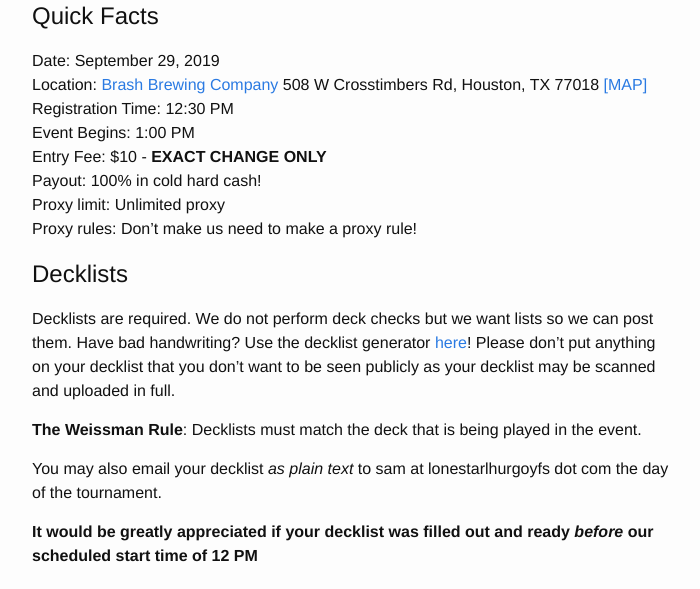
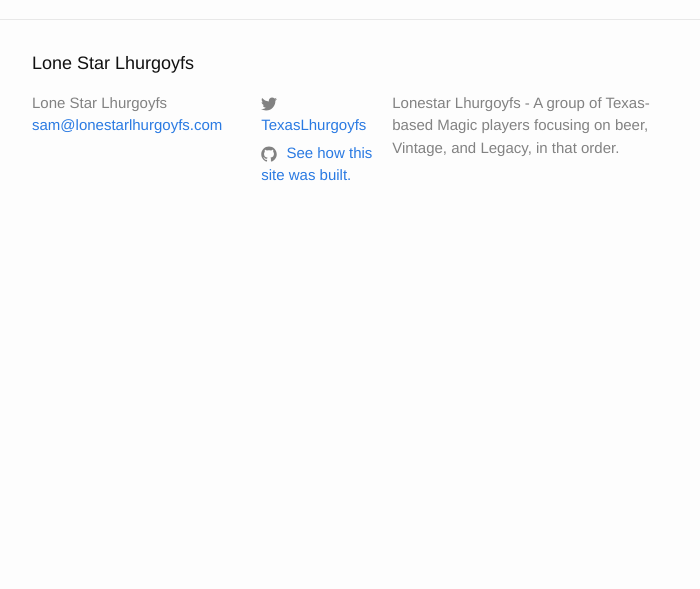
Before and after one commit to LoneStarLhurgoyfs/lonestarlhurgoyfs.github.io, a Jekyll site: the page built from HOUVintage.md, in a window 1280 px wide and 1400 px high, scrolled down 229 px. Shown: the top 589 px of the window, without its empty margins (288-988 px from the left). Built offline with Jekyll 4.4.1, drawn with Linux system fonts in a browser that asks for light colours; some of the changed text lies outside the part shown.

```diff
--- a/HOUVintage.md
+++ b/HOUVintage.md
@@ -1,47 +1,8 @@
 ---
 layout: page
-title: "HOU Vintage Sep 29"
+title: "HOU Vintage"
 permalink: /HOUVintage/
 redirect_from: "/nextVintageTournament/"
 ---
-Sunday September 29th, The Lone Star Lhurgoyfs return to Houston's 666th most metal brewery: Brash Brewing Company!
 
-# Quick Facts
-
-Date: September 29, 2019
-Location: [Brash Brewing Company](https://www.facebook.com/Brash-brewing-company-229796680431006/)  508 W Crosstimbers Rd, Houston, TX 77018 [[MAP]](https://goo.gl/maps/JbUmv9nZm1B2)
-Registration Time: 12:30 PM
-Event Begins: 1:00 PM
-Entry Fee: $10 - **EXACT CHANGE ONLY**
-Payout: 100% in cold hard cash!
-Proxy limit: Unlimited proxy
-Proxy rules: Don't make us need to make a proxy rule!
-
-# Decklists
-
-Decklists are required. We do not perform deck checks but we want lists so we can post them. Have bad handwriting? Use the decklist generator [here](https://decklist.org)! Please don't put anything on your decklist that you don't want to be seen publicly as your decklist may be scanned and uploaded in full.
-
-**The Weissman Rule**: Decklists must match the deck that is being played in the event.
-
-You may also email your decklist *as plain text* to sam at lonestarlhurgoyfs dot com the day of the tournament.
-
-**It would be greatly appreciated if your decklist was filled out and ready *before* our scheduled start time of 12 PM**
-
-# About Brash Brewing
-
-![](https://images.lonestarlhurgoyfs.com/brash/logo.png)
-
-Getting there: [[MAP]](https://goo.gl/maps/JbUmv9nZm1B2) Google Maps places 508 a bit off. If you're heading West on Crosstimbers, be in the right lane. Immediately after some apartments, you'll see a small driveway with a tall wooden fence and then some more apartments. That driveway is where you want to be! [[pic]](https://images.lonestarlhurgoyfs.com/brash/map.png)
-mic
-
-**Beers:** Be warned - Brash exclusively makes strong beers. If yoremoteu're going to have more than a couple, you should definitely have a DD or use [Uber](https://uber.com/invite/xpd86)/[Lyft](https://lyft.com/ici/SAM51400)!
-
-Most of the tables at Brash are picnic style tables so a playmat would definitely be a good idea.
-
-# Prizes
-
-Cash: We pay out 100% of entry fee in cash top top 4 plus a free [crowler](http://www.bonappetit.com/drinks/beer/article/what-is-a-crowler-beer) of beer to our first place winner. (If the first place winner declines, the crowler goes to the highest finishing player who wants it)
-
-# Throne of Eldraine
-
-As with previous Vintage events held on Prerelease weekend, we will be allowing the use of cards from the new set, [Throne of Eldraine](https://scryfall.com/sets/eld?as=grid&order=name). Remember that we allow as many proxies as you can print, so not owning a card is no excuse!
+There is no currently scheduled Houston Vintage.
```
Also changed, not shown: ATXVintage.md (+1 -1 lines).
